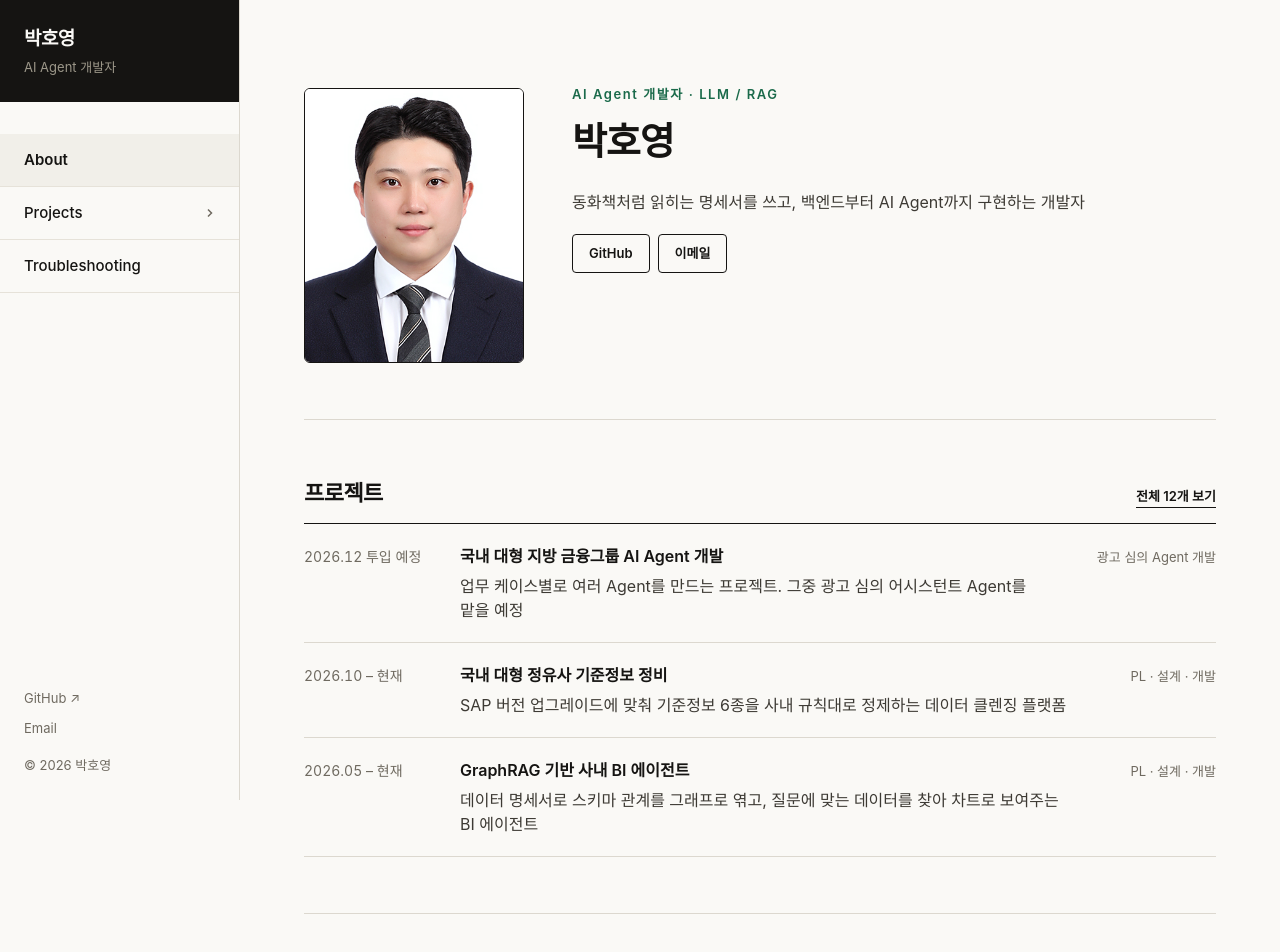
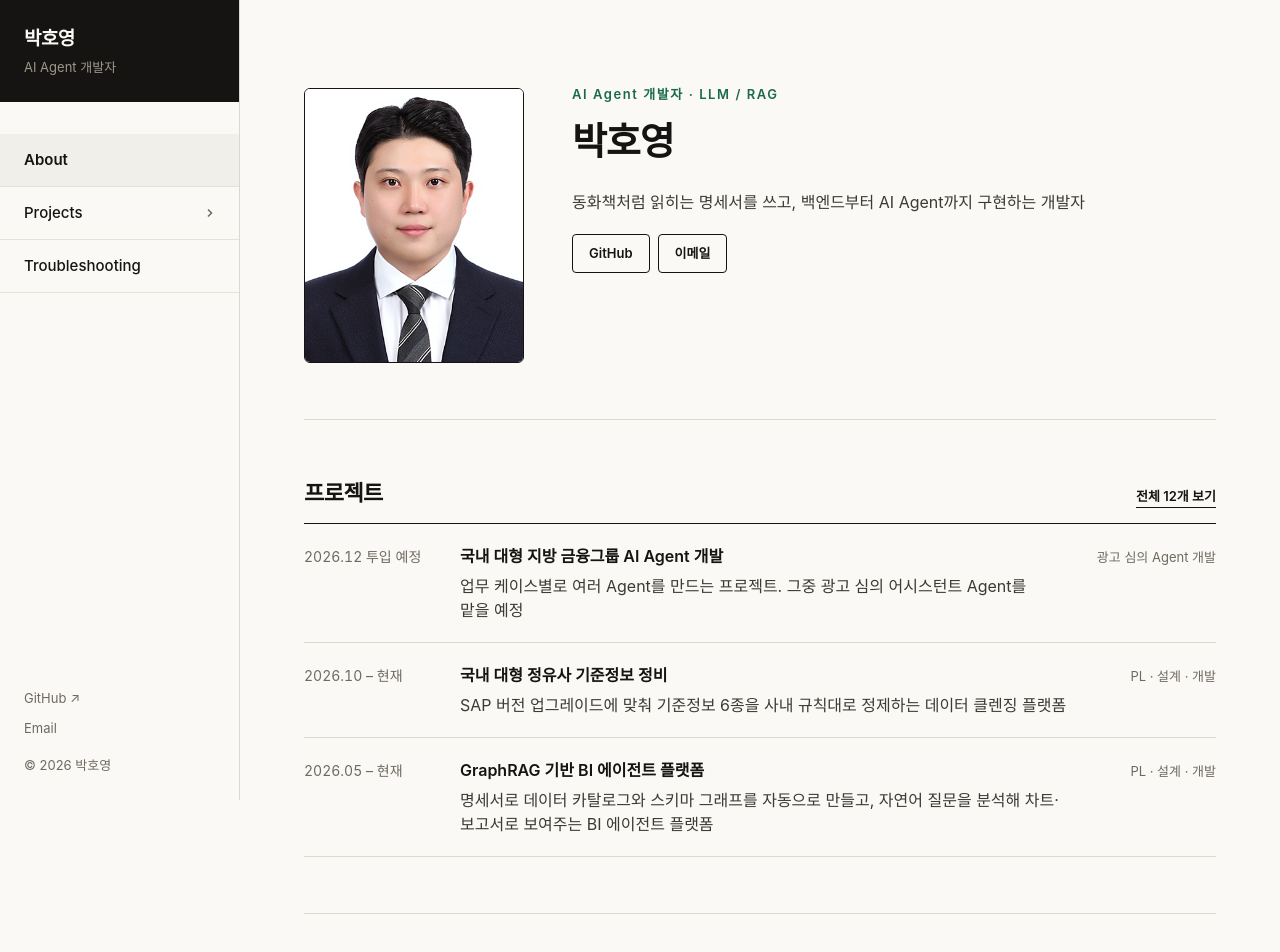
Before and after one commit to HoyoungParkme/my_blog, a React (Vite) app: page / in a window 1280 px wide. Shown: the top 952 px of the page. Built offline with nearby package versions, Linux system fonts and the light colour scheme; a web font is replaced by a local one.

Commit message:
content: GraphRAG BI 에이전트 플랫폼을 새 구조(한눈에 보기 카드)로

```diff
--- a/src/content/agentFlows.ts
+++ b/src/content/agentFlows.ts
@@ -3,7 +3,7 @@
  *
  * 파일 경로: src/content/agentFlows.ts
  * 목적: 프로젝트 상세의 "실행 흐름" 섹션(AgentFlow)에 쓰는 단계 목록. 화면 컴포넌트와 분리해 둔다.
- * 주요 기능: 보험청구심사 어시스턴트, GraphRAG 기반 사내 BI 에이전트의 질문 1건 처리 단계
+ * 주요 기능: 보험청구심사 어시스턴트, GraphRAG 기반 BI 에이전트 플랫폼의 질문 1건 처리 단계
  *
  * 실제 실행 로그(단계별 시간·토큰 수)가 없어서 단계 이름과 설명만 둔다. 수치를 지어 넣지 않는다.
  * 실측 값이 생기면 단계에 필드를 더해 화면에 함께 보여준다.
--- a/src/content/projects.ts
+++ b/src/content/projects.ts
@@ -152,19 +152,44 @@ export const projects: Project[] = [
   },
   {
     slug: "graphrag-bi-agent",
-    title: "GraphRAG 기반 사내 BI 에이전트",
+    title: "GraphRAG 기반 BI 에이전트 플랫폼",
     year: "2026",
     org: "디포커스",
     period: "2026.05 – 현재",
     roleShort: "PL · 설계 · 개발",
-    tags: ["GraphRAG", "FastAPI", "React", "Tableau"],
-    summary: "데이터 명세서로 스키마 관계를 그래프로 엮고, 질문에 맞는 데이터를 찾아 차트로 보여주는 BI 에이전트",
+    tags: ["GraphRAG", "Neo4j", "LangGraph", "FastAPI", "React", "Tableau"],
+    summary:
+      "명세서로 데이터 카탈로그와 스키마 그래프를 자동으로 만들고, 자연어 질문을 분석해 차트·보고서로 보여주는 BI 에이전트 플랫폼",
     problem:
       "사내 DB에서 필요한 데이터를 질문 하나로 찾고 바로 차트로 보고 싶었습니다. 검색 방식은 키워드를 맞추는 렉시컬 검색에서 RAG로 넘어왔지만, RAG로도 테이블과 스키마 사이의 관계는 풀리지 않았습니다. 값이 어느 테이블에 있고 무엇과 이어지는지 알아야 정확한 데이터를 꺼낼 수 있었습니다.",
     role:
-      "PL로서 전체 구조를 설계하고 개발했습니다. 사용자가 데이터 사전(DD)이나 데이터 명세서를 올리면 데이터 카탈로그를 자동으로 만들고, 이를 GraphRAG 그래프로 구성합니다. 이어서 컬럼 설명을 읽어 테이블 간 관계를 추천하고, 그 관계를 그래프에 더해 GraphRAG가 스스로 보강되게 했습니다. 백엔드는 FastAPI로 DB 모델링부터 자연어 질의 API까지 만들었고, 답변을 차트로 보여주는 대시보드는 React로 구현했습니다.",
+      "PL로서 전체 구조를 설계하고, 분석을 맡는 에이전트 서버(FastAPI)와 웹 화면(React)을 개발했습니다. 공개 API와 업무 기반(Spring)은 동료가 맡았습니다.",
+    contribution: "2명 팀 PL — 설계와 에이전트 서버·웹 화면 담당 (공개 API 서버는 동료)",
+    tasks: [
+      "ERD 이미지·정의서 엑셀을 멀티모달 에이전트가 읽어 데이터 카탈로그 초안을 자동으로 채우는 기능 구축",
+      "카탈로그로 Neo4j 스키마 그래프(GraphRAG)를 자동 생성",
+      "컬럼 이름·설명·실제 값을 비교해 테이블 관계를 추천하고, 운영자가 승인하면 그래프에 더하는 흐름 구현",
+      "자연어 질문을 카탈로그·그래프 문맥으로 SQL로 바꿔 실행·분석하는 LangGraph 에이전트 서버(FastAPI) 개발",
+      "분석 결과를 차트·보고서로 보여주는 React 웹 화면 개발과 Tableau 연동",
+    ],
+    outcomes: [
+      "카탈로그 → GraphRAG → 자연어 분석 → 차트·보고서까지 1단계 핵심 기능 구현",
+      "Tableau 연동 완료, SAP 연동 진행 중",
+      "같은 GraphRAG 기능 위에서 국내 대형 물류 기업 Tableau AI 프로젝트를 만듦",
+      "고객사 데모·제안에 사용",
+    ],
+    highlights: [
+      {
+        title: "사람에게는 데이터에 없는 것만 묻는다",
+        body: "카탈로그 초안은 ERD 이미지와 정의서 엑셀을 멀티모달 에이전트가 읽어 자동으로 채우고, 고유성·카디널리티처럼 데이터에서 잴 수 있는 성질은 시스템이 직접 잽니다. 사람이 적는 항목이 늘수록 카탈로그는 비어 가고, 잘못 적은 값이 그대로 오답이 되기 때문입니다. 사람은 업무 용어·지표 정의·코드 의미처럼 데이터에 없는 지식만 검토합니다.",
+      },
+      {
+        title: "관계는 이름으로 찾고 값으로 확인한다",
+        body: "컬럼 이름이 같아도 코드 체계가 다른 경우(상태 코드)가 있고, 값이 겹쳐도 조인 키가 아닌 경우(생년월일)가 있었습니다. 그래서 이름·의미 유사도로 후보를 넓히고, 날짜·지표 컬럼은 역할로 먼저 거른 뒤, 실제 값이 겹치는지를 최종 근거로 삼았습니다.",
+      },
+    ],
     result:
-      "기본 기능은 구현을 마쳤고, 지금은 외부 시스템을 플러그인으로 붙이는 단계입니다. Tableau는 연결을 마쳤고 다음은 SAP입니다. 테이블 간 관계를 사람이 하나하나 정의하지 않고 명세서에서 뽑아 그래프를 채우게 한 것이 이 구조의 중심입니다.",
+      "가장 크게 배운 것은 GraphRAG를 사람이 손으로 채우지 않아도 된다는 점입니다. 에이전트가 데이터 사전(DD) 같은 명세서를 읽어 데이터 카탈로그를 만들고, 그 카탈로그로 구조화된 노드 계층을 세운 뒤, “이 컬럼과 저 컬럼은 같은 것을 가리키니 묶자”는 관계까지 스스로 추천하게 하면 그래프 구성 자체를 자동으로 돌릴 수 있었습니다.",
     flow: graphragBiFlow,
   },
   {
```
